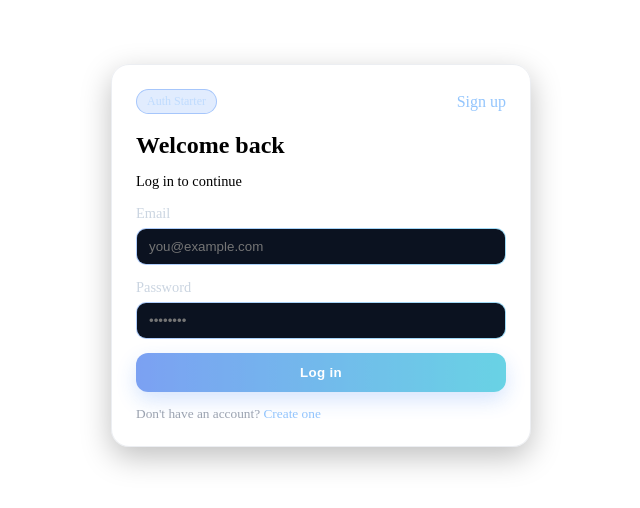
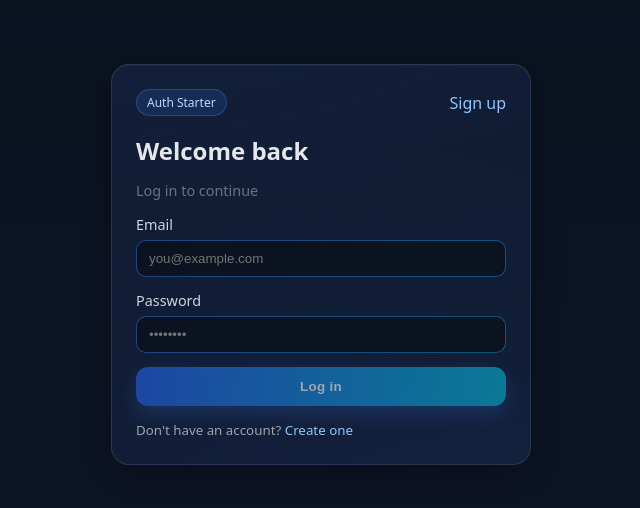
Before and after one commit to dineshdokkari/Angular-Hackathon, an Angular app: page /login in a window 1280 px wide. Shown: the top 508 px of the page, without its empty margins (319-959 px from the left). Built offline with nearby package versions, Linux system fonts and the light colour scheme.

Commit message:
Styles commit.

```diff
--- a/src/styles.css
+++ b/src/styles.css
@@ -1 +1,62 @@
 /* You can add global styles to this file, and also import other style files */
+:root {
+  --primary: #3b82f6;
+  --danger: #ef4444;
+  --muted: #6b7280;
+  --bg: #0b1220;
+  --card: #0f172a;
+  --text: #e5e7eb;
+  --input: #1f2937;
+}
+* { box-sizing: border-box; }
+body {
+  margin: 0;
+  font-family: system-ui, -apple-system, Segoe UI, Roboto, Ubuntu, Cantarell, Noto Sans, sans-serif;
+  background: linear-gradient(180deg, var(--bg), #0e1527);
+  color: var(--text);
+  min-height: 100vh;
+}
+.container {
+  max-width: 420px;
+  margin: 8vh auto;
+  padding: 24px;
+  background: radial-gradient(1200px 400px at -10% -20%, rgba(59,130,246,.1), transparent),
+              radial-gradient(1200px 400px at 120% 120%, rgba(59,130,246,.12), transparent),
+              var(--card);
+  border: 1px solid rgba(148,163,184,.18);
+  border-radius: 18px;
+  box-shadow: 0 10px 30px rgba(0,0,0,.25), inset 0 1px 0 rgba(255,255,255,.03);
+}
+h1, h2 { margin: 0 0 12px }
+h1 { font-size: 1.5rem }
+h2 { font-size: 1.25rem; color: #cbd5e1 }
+label { display: block; font-size: .9rem; color: #cbd5e1; margin-bottom: 6px }
+input {
+  width: 100%; padding: 10px 12px; border-radius: 10px; border: 1px solid transparent;
+  background: linear-gradient(#0b1220, #0b1220) padding-box,
+             linear-gradient(90deg, rgba(59,130,246,.4), rgba(14,165,233,.4)) border-box;
+  color: var(--text); outline: none;
+}
+input:focus { box-shadow: 0 0 0 3px rgba(59,130,246,.25) }
+.row { display: grid; gap: 14px; margin: 12px 0 }
+button {
+  width: 100%; padding: 12px 14px; border-radius: 12px; border: none; cursor: pointer;
+  background: linear-gradient(90deg, #2563eb, #06b6d4);
+  color: white; font-weight: 600; letter-spacing: .3px; box-shadow: 0 8px 20px rgba(59,130,246,.35);
+}
+button:disabled { opacity: .6; cursor: not-allowed }
+a { color: #93c5fd; text-decoration: none }
+.helper { color: var(--muted); font-size: .9rem }
+.error { color: var(--danger); font-size: .85rem }
+.card {
+  background: rgba(17, 24, 39, .5);
+  border: 1px solid rgba(148,163,184,.18);
+  border-radius: 16px; padding: 16px;
+}
+nav { display:flex; gap:12px; align-items:center; justify-content:space-between; margin-bottom:18px }
+.badge {
+  display:inline-block; padding:4px 10px; border-radius:999px; font-size:.75rem;
+  background: rgba(59,130,246,.15); border:1px solid rgba(59,130,246,.35); color:#bfdbfe;
+}
+hr { border: none; height: 1px; background: rgba(148,163,184,.2); margin: 16px 0 }
+small { color: #9ca3af }
```
